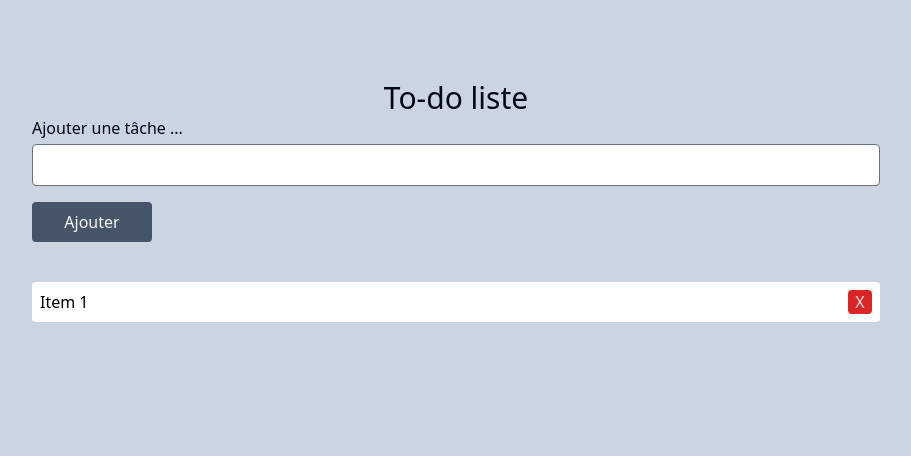
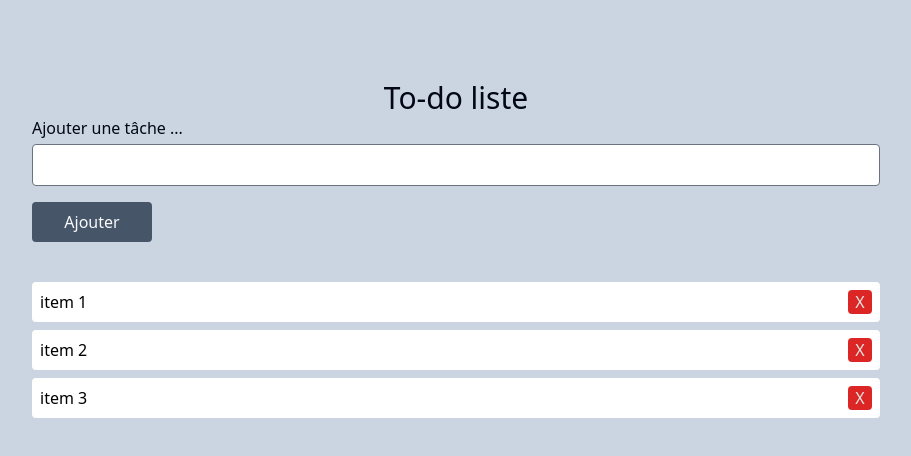
Before and after one commit to gkiThor/todolistReact, a React (Vite) app: page / in a window 1280 px wide. Shown: the top 456 px of the page, without its empty margins (184-1095 px from the left). Built offline with nearby package versions, Linux system fonts and the light colour scheme.

Commit message:
ajout avertissement liste vide

```diff
--- a/src/App.jsx
+++ b/src/App.jsx
@@ -11,6 +11,10 @@ function App() {
   ])
 
   console.log(todoList);
+
+  function deleteTodo(id){
+    setTodoList(todoList.filter(todo => todo.id !== id))
+  }
 
   return (
     /* Structure de base avec fond gris clair*/
@@ -29,7 +33,14 @@ function App() {
 
         {/*  Liste de tâche */}
         <ul>
-          <ListItem></ListItem>
+          {todoList.length === 0 &&(
+            <li className="text-slate-950">Il n'y a pas de listes...</li>
+          )}
+
+
+          {todoList.map(item => (
+             <ListItem key={item.id} itemData={item} deleteTodo={deleteTodo}/>
+          ))}
         </ul>
       </div>
 
--- a/src/components/ListItem.jsx
+++ b/src/components/ListItem.jsx
@@ -1,10 +1,10 @@
 import React from 'react'
 
-export default function ListItem() {
+export default function ListItem({itemData, deleteTodo}) {
   return (
     <li className="p-2 bg-white mb-2 rounded flex">
-        <span>Item 1</span>
-        <button className="ml-auto bg-red-600 w-6 h-6 rounded text-stone-200">X</button>
+        <span>{itemData.content}</span>
+        <button onClick={() => deleteTodo(itemData.id)} className="ml-auto bg-red-600 w-6 h-6 rounded text-stone-200">X</button>
     </li>
   )
 }
```
